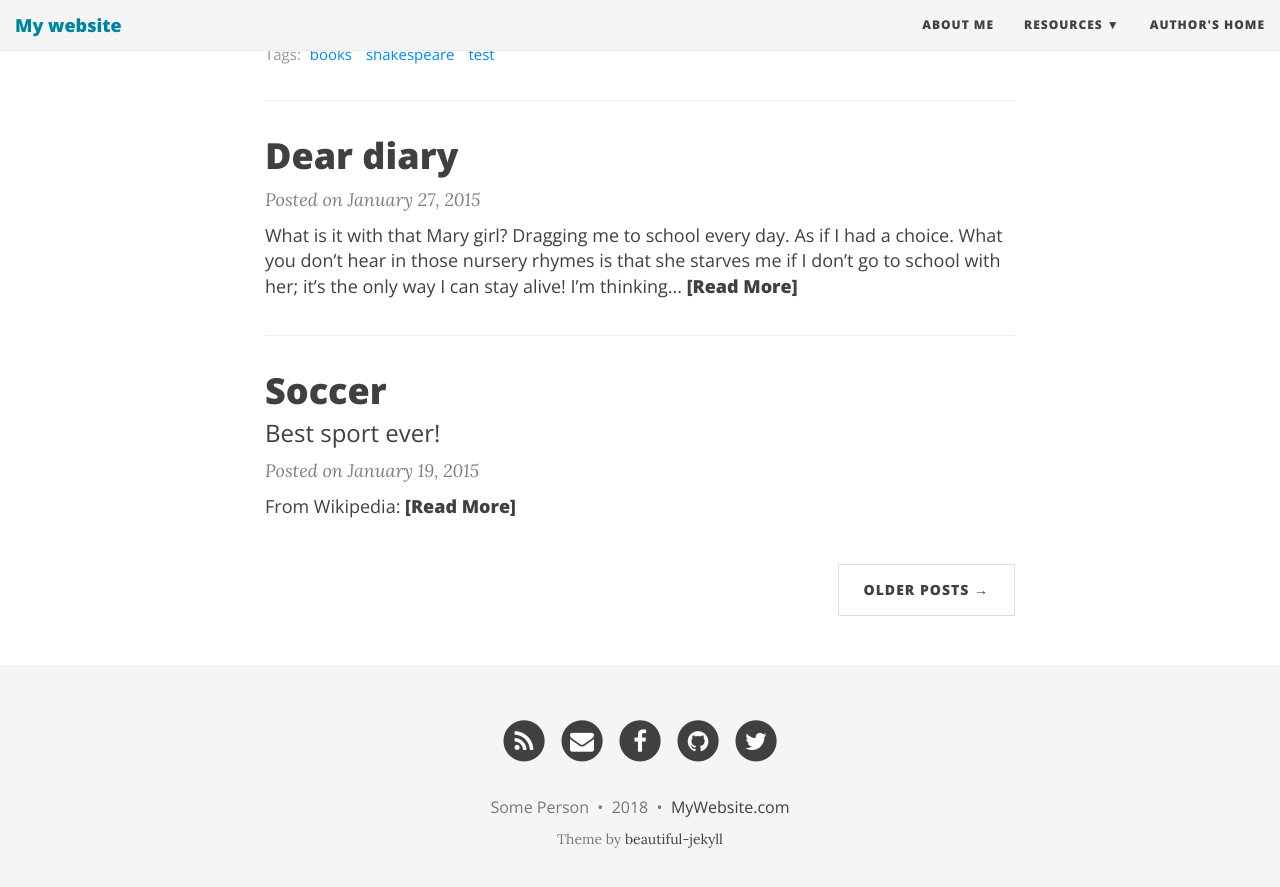
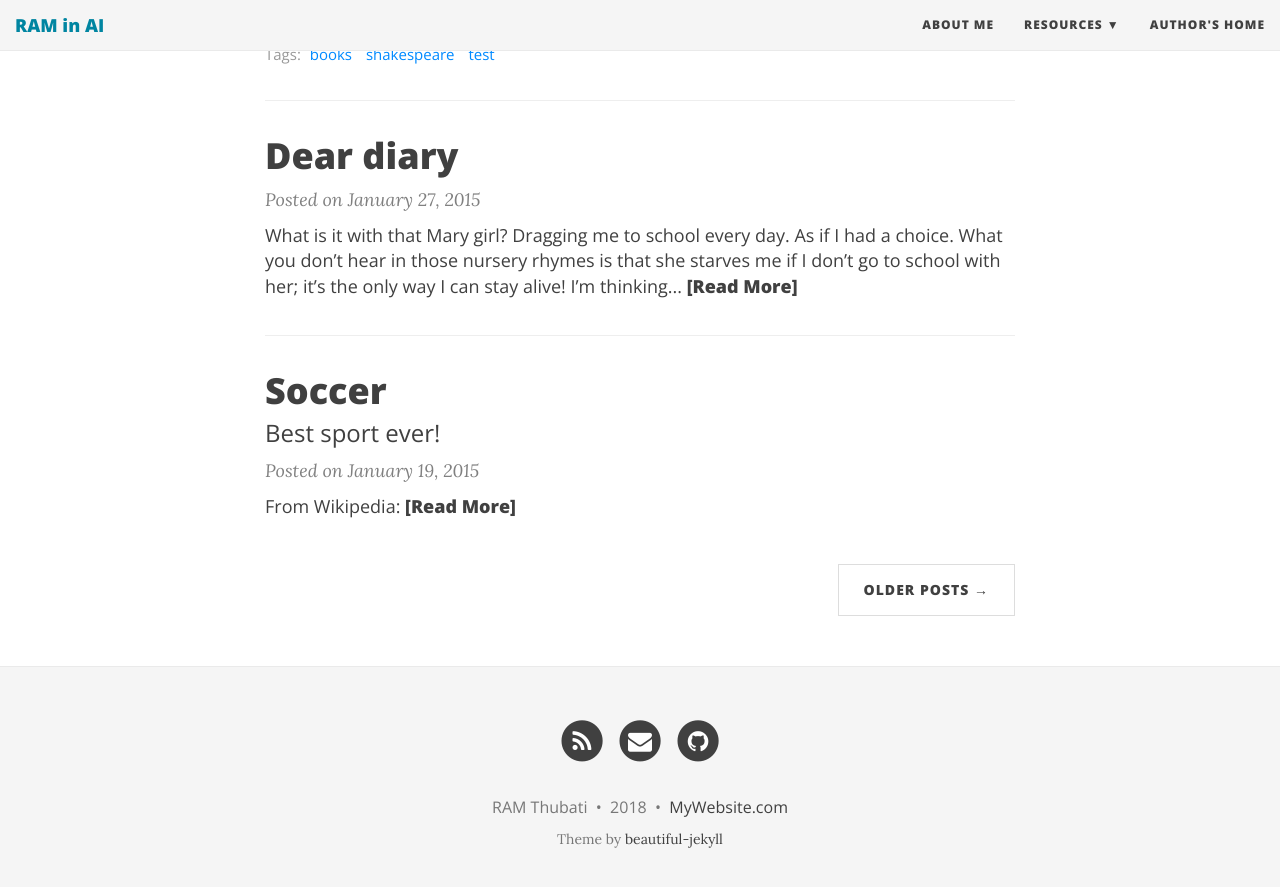
Before and after one commit to random-weights/thubatilakshmi.github.io, a Jekyll site: the page built from index.html, in a window 1280 px wide and 900 px high, scrolled down 1134 px. Shown: the top 887 px of the window. Built offline with Jekyll 4.4.1, drawn with Linux system fonts in a browser that asks for light colours; nearby versions of some CDN libraries; the list of posts is cut into pages by our own code; some of the changed lines change nothing that is shown.

Commit message:
small init

```diff
--- a/_config.yml
+++ b/_config.yml
@@ -4,7 +4,7 @@
 # baseurl is the website's URL without the hostname
 
 # If you are building a simple GitHub user page (http://username.github.io) then use these settings:
-url: "http://username.github.io"
+url: http://thubatilakshmi.github.io
 baseurl: ""
 
 # If you are building a GitHub project page then use these settings:
@@ -14,10 +14,10 @@ baseurl: ""
 # Of course don't forget to change the username and projectname to YOUR username and project
 
 # Name of website
-title: My website
+title: RAM in AI
 
 # Short description of your site
-description: A virtual proof that name is awesome!
+description: Personal Blog
 
 # --- Navigation bar options --- #
 
@@ -25,14 +25,14 @@ description: A virtual proof that name is awesome!
 navbar-links:
   About Me: "aboutme"
   Resources:
-    - Beautiful Jekyll: "http://deanattali.com/beautiful-jekyll/"
-    - Learn markdown: "http://www.markdowntutorial.com/"
+    - How to guides: "http://deanattali.com/beautiful-jekyll/"
+    - Markdown: "http://www.markdowntutorial.com/"
     - GitHub Pages: "https://pages.github.com/"
-  Author's home: "http://deanattali.com"
+  Author's home: http://thubatilakshmi.com
 
 # Image to show in the navigation bar - image must be a square (width = height)
 # Remove this parameter if you don't want an image in the navbar
-avatar: "/img/avatar-icon.png"
+avatar: /img/avatar-icon.jpg
 
 # If you want to have an image logo in the top-left corner instead of the title text,
 # then specify the following parameter
@@ -64,7 +64,7 @@ footer-link-col: "#404040"
 # Change all these values or delete the ones you don't want.
 # Important: you must keep the "name" parameter, everything else you can remove
 author:
-  name: Some Person
+  name: RAM Thubati
 
 # Select your active Social Network Links.
 # Uncomment the links you want to show in the footer and add your information to each link.
@@ -72,10 +72,8 @@ author:
 # If you want to add a new link that isn't here, you'll need to also edit the file _data/SocialNetworks.yml
 social-network-links:
   rss: true
-  email: "someone@example.com"
-  facebook: daattali
-  github: daattali
-  twitter: daattali
+  email: "thubatilakshmi@gmail.com"
+  github: thubatilakshmi
 #  reddit: yourname
 #  google-plus: +DeanAttali
 #  linkedin: daattali
@@ -92,7 +90,7 @@ social-network-links:
 
 # Select which share links to show in posts
 share-links-active:
-  twitter: true
+  twitter: false
   facebook: true
   google: false
   linkedin: true
```
Also changed, not shown: img/avatar-icon.jpg (added), img/avatar-icon.png (deleted).
